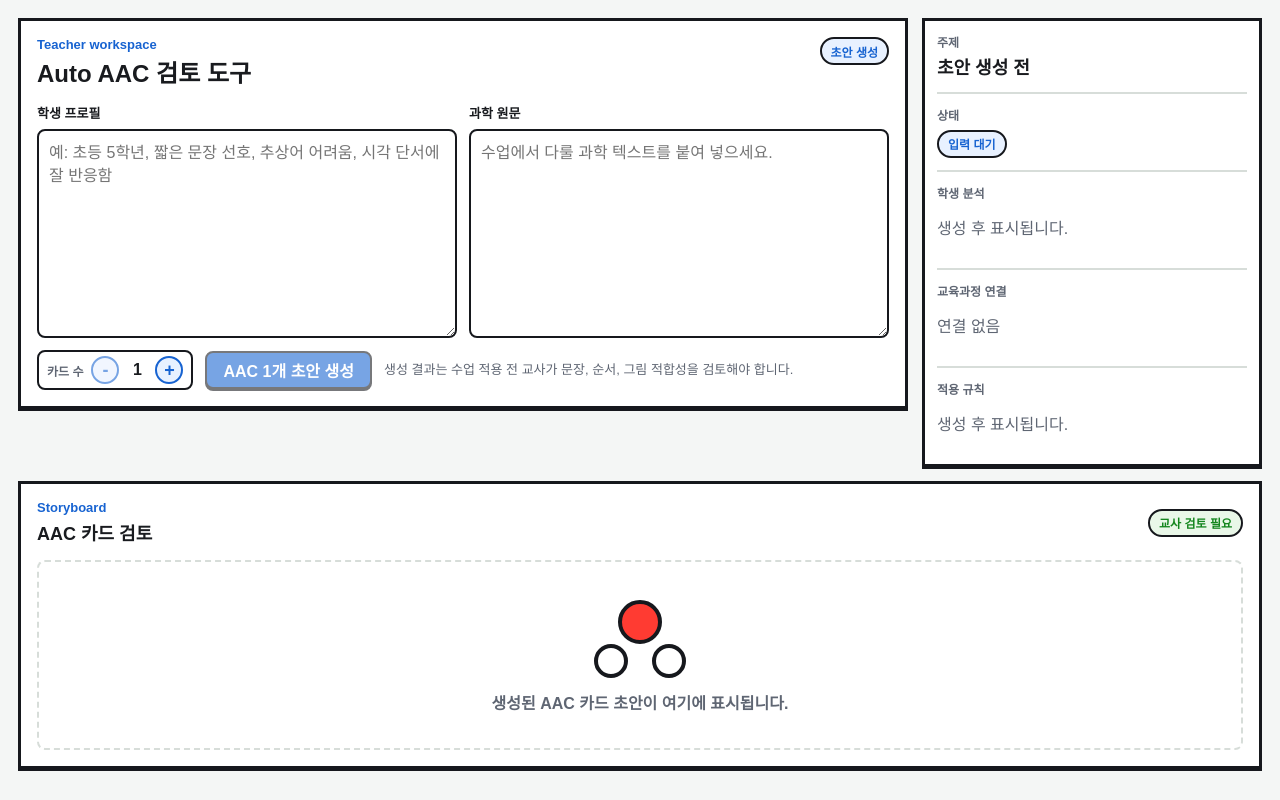
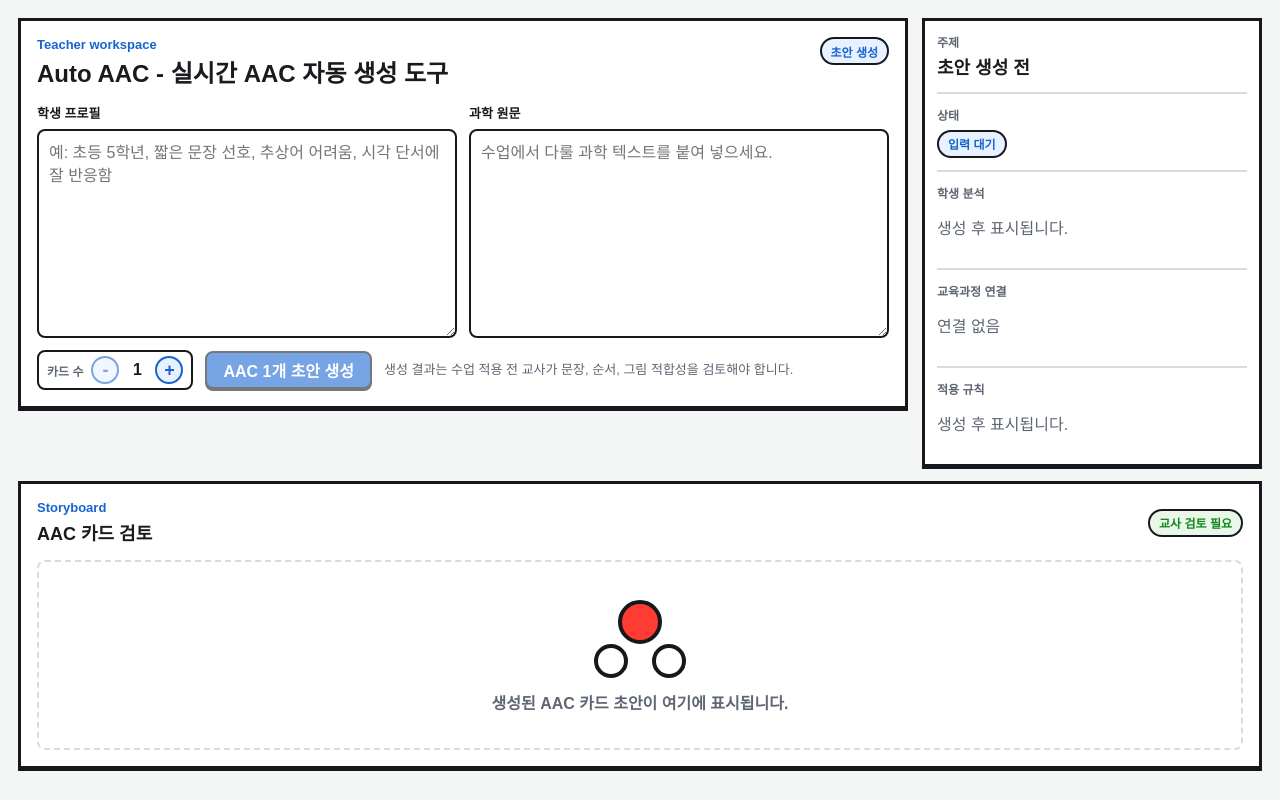
Before and after one commit to yangisu/Auto_AAC, a Next.js app: page / in a window 1280 px wide. Built offline with nearby package versions, Linux system fonts and the light colour scheme.

Commit message:
Update InputPanel.tsx

```diff
--- a/components/InputPanel.tsx
+++ b/components/InputPanel.tsx
@@ -33,7 +33,7 @@ export function InputPanel({
       <div className="panel-heading">
         <div>
           <p className="eyebrow">Teacher workspace</p>
-          <h1 id="input-panel-title">Auto AAC 검토 도구</h1>
+          <h1 id="input-panel-title">Auto AAC - 실시간 AAC 자동 생성 도구</h1>
         </div>
         <span className="status-pill status-pill-blue">초안 생성</span>
       </div>
```
